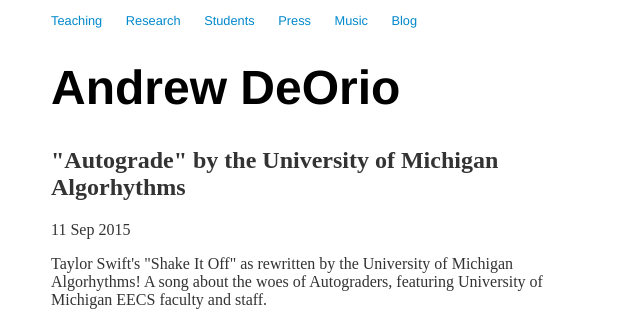
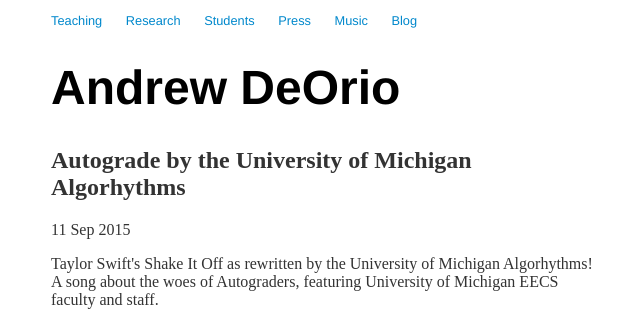
Before and after one commit to awdeorio/andrewdeorio.com, a Jekyll site: the page built from _posts/2015-09-11-autograde.md, in a window 1280 px wide, cut to the strip 0-321 px from the top of the page. Shown: the whole strip, without its empty margins (314-954 px from the left). Built offline with Jekyll 4.4.1, drawn with Linux system fonts in a browser that asks for light colours; nearby versions of some CDN libraries.

Commit message:
Fixed HTML5 errors in /blog/index.html

```diff
--- a/_posts/2015-09-11-autograde.md
+++ b/_posts/2015-09-11-autograde.md
@@ -1,11 +1,11 @@
 ---
 layout: post
-title: '"Autograde" by the University of Michigan Algorhythms'
+title: 'Autograde by the University of Michigan Algorhythms'
 Date: 2015-09-11
 thumbnail: /assets/2015-09-11-autograde.jpg
 ---
 
-Taylor Swift\'s \"Shake It Off\" as rewritten by the University of Michigan Algorhythms! A song about the woes of Autograders, featuring University of
+Taylor Swift\'s Shake It Off as rewritten by the University of Michigan Algorhythms! A song about the woes of Autograders, featuring University of
 Michigan EECS faculty and staff.
 
 <iframe width="560" height="315" src="https://www.youtube.com/embed/bBCNkjgqatI" frameborder="0" allowfullscreen></iframe>
--- a/blog/index.html
+++ b/blog/index.html
@@ -6,7 +6,7 @@ title: Blog | Andrew DeOrio
 {% for post in site.posts %}
 <span>{{ post.date | date_to_string }}</span> &raquo; <a href="{{ post.url }}" title="{{ post.title }}">{{ post.title }}<br>
   {% if post.thumbnail %}
-	<img src="{{ post.thumbnail }}" style="height: 100px; float:left; padding-right:1em" align="center" />
+	<img class="post-thumbnail" src="{{ post.thumbnail }}" alt="thumbnail">
 	{% endif %}
 </a>
 {{ post.excerpt | strip_html | truncatewords:50}}
@@ -16,7 +16,7 @@ title: Blog | Andrew DeOrio
 
 <p>
   <a href="/blog/atom.xml">
-<img class="icon" src="/assets/rss-256.png">
+    <img class="icon" alt="RSS icon" src="/assets/rss-256.png">
     Subscribe
   </a>
 </p>
--- a/css/main.css
+++ b/css/main.css
@@ -107,3 +107,10 @@ img.icon {
     height: 20px;
     margin-right:10px;
 }
+
+post-thumbnail {
+    height: 100px;
+    float: left;
+    padding-right: 1em;
+    align: center;
+}
```
Also changed, not shown: _posts/2015-09-12-A2Yasm.md (+2 -2 lines). Lines whose indentation alone changed are shown as unchanged.
